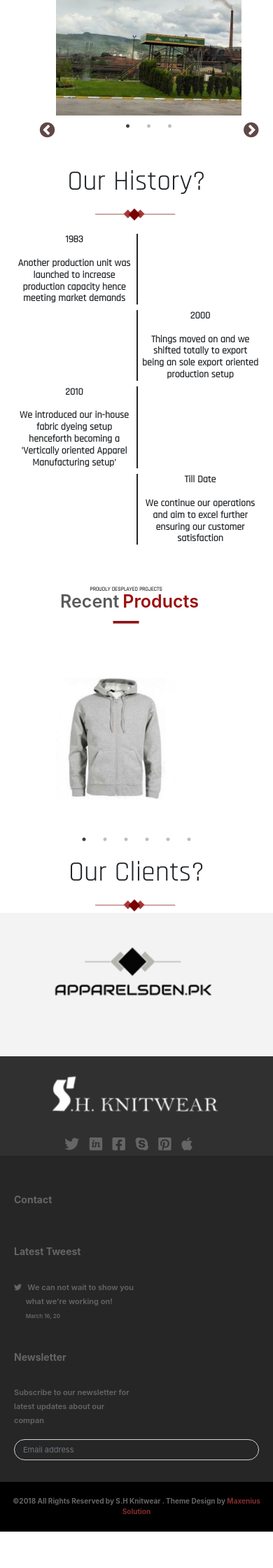
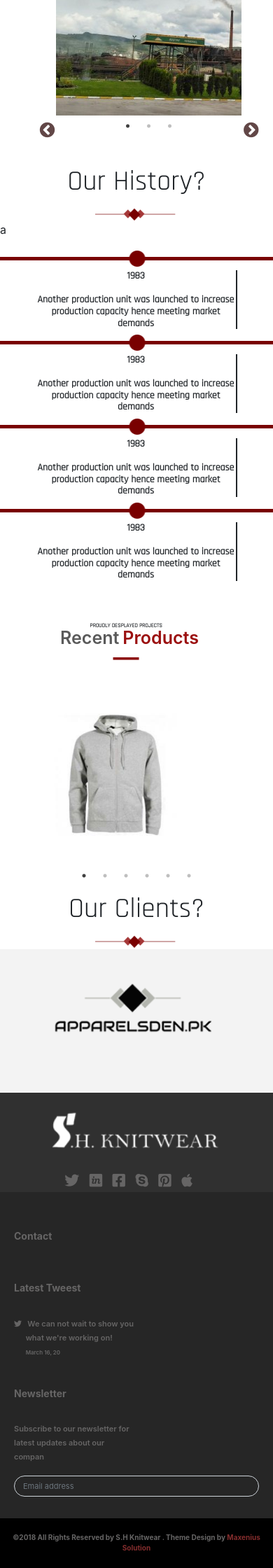
Before and after one commit to umairlatif109/sh.kinntwear, a PHP site: page / in a window 390 px wide. Shown: the part 1411-3651 px from the top of the page at 70% size. Before the commit the page ends 3599 px from the top, so only its background shows below. Run offline with PHP 8.4, Linux system fonts and the light colour scheme; data comes from the database, SQL or seed files in the repository; data that the repository does not hold is empty; some libraries are stand-ins or nearby versions.

Commit message:
frontend
searchbar issue solved
image issue in history
added gallery in navbar

```diff
--- a/custom/style.css
+++ b/custom/style.css
@@ -47,7 +47,7 @@ padding:0px;
 .search-box{
     position: absolute;
     top: 50%;
-    left: 90%;
+    left: 95%;
     transform: translate(-84%,-55%);
     background: #353b48;
     height: 40px;
@@ -57,7 +57,8 @@ padding:0px;
 
 .search-box:hover .search-txt{
     width: 200px;
-    padding: 0 6px;
+    padding: 0 8px;
+    transition: width  400ms;
 }
 .search-box:hover .search-btn{
     background: #fff;
@@ -73,6 +74,7 @@ padding:0px;
     display: flex;
     justify-content: center;
     align-items: center;
+
 }
 .search-txt{
     border:none;
@@ -84,7 +86,7 @@ padding:0px;
     font-size: 16px;
     line-height: 40px;
     width: 0;
-    transition: width 400ms;
+
 }
 
         /*Main Banner*/
--- a/include/header.php
+++ b/include/header.php
@@ -86,7 +86,7 @@
                         <div class="collapse navbar-collapse color-menu" id="navbarSupportedContent">
                             <ul class="navbar-nav mr-auto mt-5 mt-lg-0">
                                 <?php
-                                    $sql = "SELECT * FROM menu limit 6";
+                                    $sql = "SELECT * FROM menu limit 7";
 
                                        $result = $conn->query($sql);
 
--- a/index.php
+++ b/index.php
@@ -85,40 +85,103 @@
                     <h1 class="who-are-h1">Our History?</h1>
                     <img src="img/Final-UI-.png"  class="section-img">
                 </div>
-                <div class="col-md-2"></div>
+               a <div class="col-md-2"></div>
             </div>
 
             <div class="row mt-3 mb-5">
                 <div class="col-md-2"></div>
                 <div class="col-md-8">
-                    <img src="img/for-SH-Knit-Wear.png" class="our-history-section-img">
+                    <div class="row " class="margin-top: 10px;">
 
-                    <div class="row" class="margin-top: 10px;">
-                        <div class="col-md-3">
-                            <div class="ctrl-div ctrl-div-1 ">
+                        <div class="col-md-3" style="">
+                            <div class="row">
+
+                                    <div class="col-md-12 img_o" style="
+                                    background-image: url('img/for-SH-Knit-Wear.png');width:100%;
+
+                                    height: 23px;
+                                    object-fit:center;
+                                    background-repeat:
+                                    no-repeat;
+                                    background-position: center;">
+
+                                    </div>
+
+
+                            </div>
+                            <div class="ctrl-div ctrl-div-1 text-center" style="
+                            width: 80%;margin: 0px 10%;padding: 0px;margin-top: 5px;">
                                 <h5 class="our-history-h5" >
                                     1983 <br><br> Another production unit was launched to increase production capacity hence meeting market demands
                                 </h5>
                             </div>
                         </div>
-                        <div class="col-md-3 text-align-div">
-                            <div class="ctrl-div ctrl-div-2">
-                                <h5 class="our-history-h5">
-                                    2000 <br><br> Things moved on and we shifted totally to export being an sole export oriented production setup
+                       <div class="col-md-3" style="">
+                            <div class="row">
+
+                                    <div class="col-md-12 img_o" style="
+                                   background-image: url('img/for-SH-Knit-Wear.png');width:100%;
+
+                                    height: 23px;
+                                    object-fit:center;
+                                    background-repeat:
+                                    no-repeat;
+                                    background-position: center;">
+
+                                    </div>
+
+
+                            </div>
+                            <div class="ctrl-div ctrl-div-1 text-center" style="
+                            width: 80%;margin: 0px 10%;padding: 0px;margin-top: 5px;">
+                                <h5 class="our-history-h5" >
+                                    1983 <br><br> Another production unit was launched to increase production capacity hence meeting market demands
                                 </h5>
                             </div>
                         </div>
-                        <div class="col-md-3">
-                            <div class="ctrl-div ctrl-div-1">
-                                <h5 class="our-history-h5">
-                                    2010 <br><br> We introduced our in-house fabric dyeing setup henceforth becoming a 'Vertically oriented Apparel Manufacturing setup'
+                        <div class="col-md-3" style="">
+                            <div class="row">
+
+                                    <div class="col-md-12 img_o" style="
+                                    background-image: url('img/for-SH-Knit-Wear.png');width:100%;
+
+                                    height: 23px;
+                                    object-fit:center;
+                                    background-repeat:
+                                    no-repeat;
+                                    background-position: center;">
+
+                                    </div>
+
+
+                            </div>
+                            <div class="ctrl-div ctrl-div-1 text-center" style="
+                            width: 80%;margin: 0px 10%;padding: 0px;margin-top: 5px;">
+                                <h5 class="our-history-h5" >
+                                    1983 <br><br> Another production unit was launched to increase production capacity hence meeting market demands
                                 </h5>
                             </div>
                         </div>
-                        <div class="col-md-3 text-align-div">
-                            <div class="ctrl-div ctrl-div-2">
-                                <h5 class="our-history-h5">
-                                    Till Date <br><br> We continue our operations and aim to excel further ensuring our customer satisfaction
+                        <div class="col-md-3" style="">
+                            <div class="row">
+
+                                    <div class="col-md-12 img_o" style="
+                                   background-image: url('img/for-SH-Knit-Wear.png');width:100%;
+
+                                    height: 23px;
+                                    object-fit:center;
+                                    background-repeat:
+                                    no-repeat;
+                                    background-position: center;">
+
+                                    </div>
+
+
+                            </div>
+                            <div class="ctrl-div ctrl-div-1 text-center" style="
+                            width: 80%;margin: 0px 10%;padding: 0px;margin-top: 5px;">
+                                <h5 class="our-history-h5" >
+                                    1983 <br><br> Another production unit was launched to increase production capacity hence meeting market demands
                                 </h5>
                             </div>
                         </div>
```
Also changed, not shown: img/for-SH-Knit-Wear.png.
